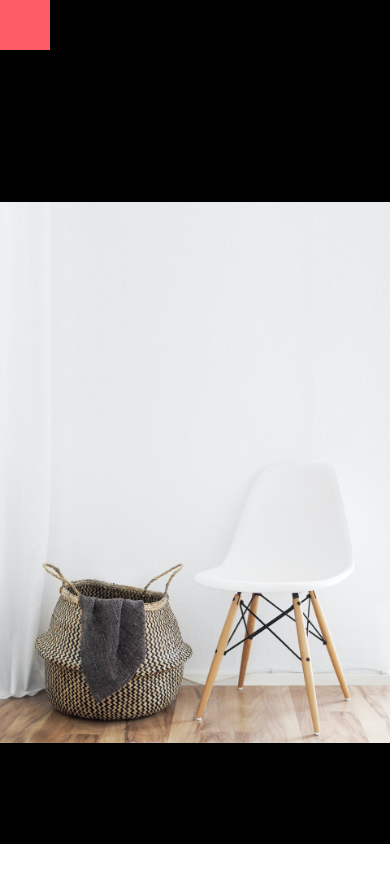
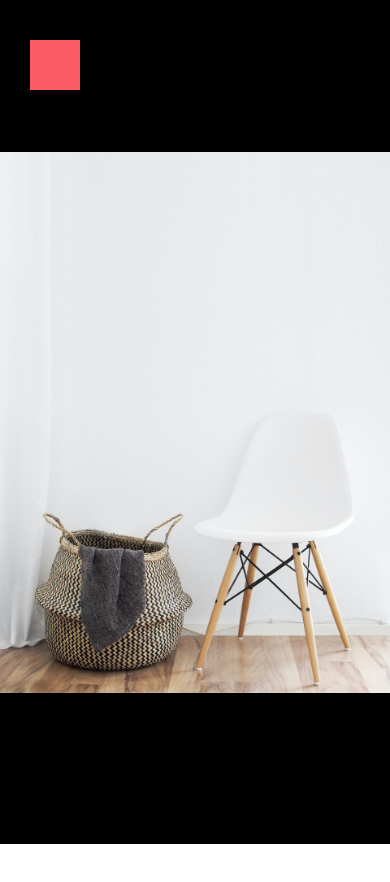
Before and after one commit to michaeldegori/done-with-it, a React Native app: screen / in a window 390 px wide. Shown: the top 882 px of the page. After the commit the page ends 844 px from the top, so only its background shows below. Built offline with nearby package versions, Linux system fonts and the light colour scheme.

Commit message:
close button style;

```diff
--- a/app/screens/ViewImageScreen.js
+++ b/app/screens/ViewImageScreen.js
@@ -19,6 +19,9 @@ const styles = StyleSheet.create({
     width: 50,
     height: 50,
     backgroundColor: '#fc5c65',
+    position: 'absolute',
+    top: 40,
+    left: 30,
   },
   container: {
     backgroundColor: '#000',
```
